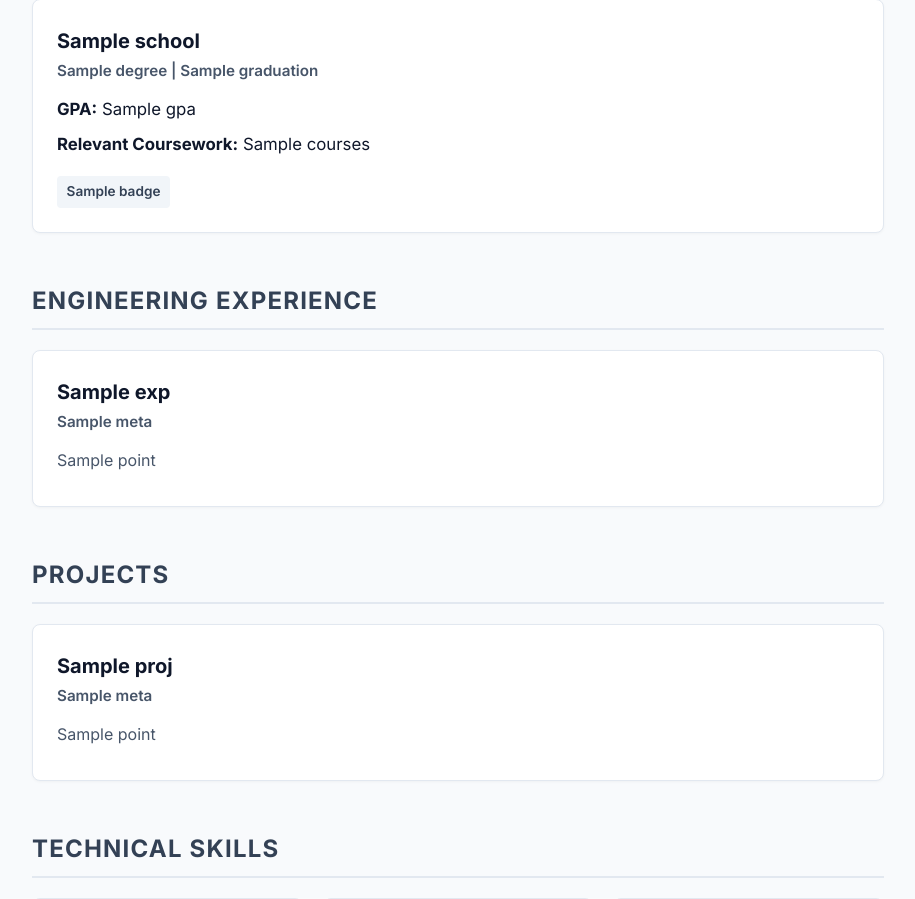
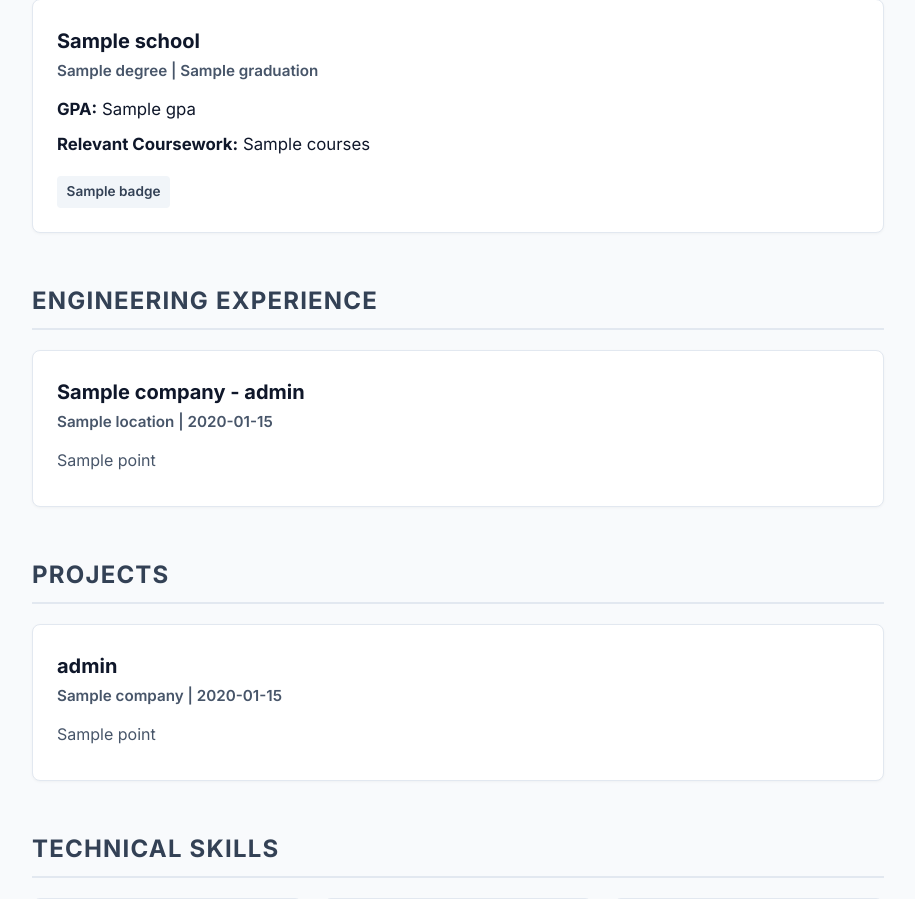
Before and after one commit to AndrewVoelkerding/AndrewVoelkerding, a Python web app: template templates/index.html in a window 1280 px wide. Shown: the part 471-1370 px from the top of the page, without its empty margins (182-1097 px from the left). Run offline with Jinja, Linux system fonts and the light colour scheme; the template is opened without the code that fills it: most values are stand-ins (such as "Sample title", 1, 10 or a date in 2020).

Commit message:
Update experience and project sections in HTML

```diff
--- a/templates/index.html
+++ b/templates/index.html
@@ -267,8 +267,8 @@
             <div class="grid">
                 {% for exp in data.engineering_experience %}
                 <div class="card">
-                    <h3>{{ exp.title }}</h3>
-                    <p class="meta">{{ exp.meta }}</p>
+                    <h3>{{ exp.company }} - {{ exp.role }}</h3>
+                    <p class="meta">{{ exp.location }} | {{ exp.dates }}</p>
                     <ul>
                         {% for pt in exp.points %}
                         <li>{{ pt }}</li>
@@ -303,8 +303,8 @@
             <div class="grid">
                 {% for proj in data.resume_projects %}
                 <div class="card">
-                    <h3>{{ proj.title }}</h3>
-                    <p class="meta">{{ proj.meta }}</p>
+                    <h3>{{ proj.role }}</h3>
+                    <p class="meta">{{ proj.company }} | {{ proj.dates }}</p>
                     <ul>
                         {% for pt in proj.points %}
                         <li>{{ pt }}</li>
```
